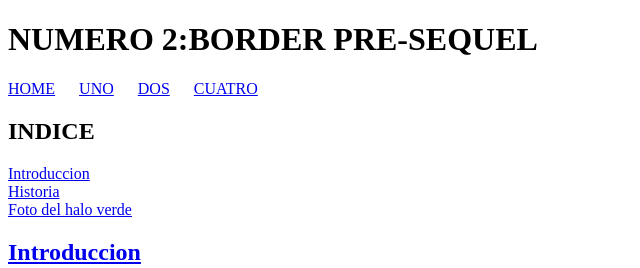
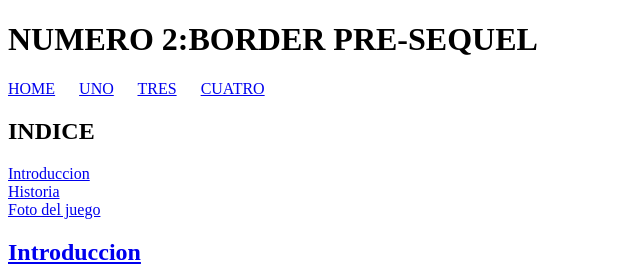
Before and after one commit to RicardoBandaAyala/host1344, a plain HTML site: page DOS.html in a window 1280 px wide. Shown: the top 268 px of the page, 0-640 px from the left. Drawn offline with Linux system fonts and the light colour scheme.

Commit message:
Update DOS.html

```diff
--- a/DOS.html
+++ b/DOS.html
@@ -11,14 +11,14 @@
     <nav>
       <a href="index.html">HOME</a>&nbsp;&nbsp;&nbsp;&nbsp;&nbsp;
       <a href="UNO.html">UNO</a>&nbsp;&nbsp;&nbsp;&nbsp;&nbsp;
-      <a href="DOS.html">DOS</a>&nbsp;&nbsp;&nbsp;&nbsp;&nbsp;
+      <a href="TRES.html">TRES</a>&nbsp;&nbsp;&nbsp;&nbsp;&nbsp;
       <a href="CUATRO.html">CUATRO</a>&nbsp;&nbsp;&nbsp;&nbsp;&nbsp;
     </nav>
     <section>
       <h2>INDICE</h2>
       <a href="#Parte 1">Introduccion</a> <br>
       <a href="#Parte 2">Historia</a> <br>
-      <a href="#Parte 3">Foto del halo verde</a> <br>
+      <a href="#Parte 3">Foto del juego</a> <br>
 
       <section>
         <section id="Parte 1">
@@ -58,7 +58,7 @@
           </section>
       </section>
     <footer>
-      <a href="home.html">REGRESAR</a>
+      <a href="index.html">REGRESAR</a>
     </footer>
   </body>
 </html>
```
